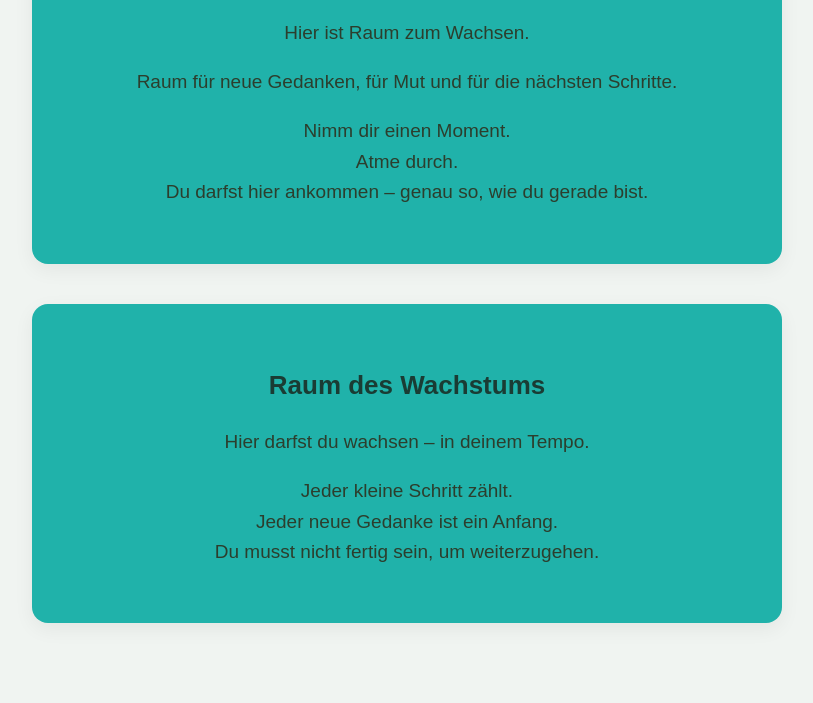
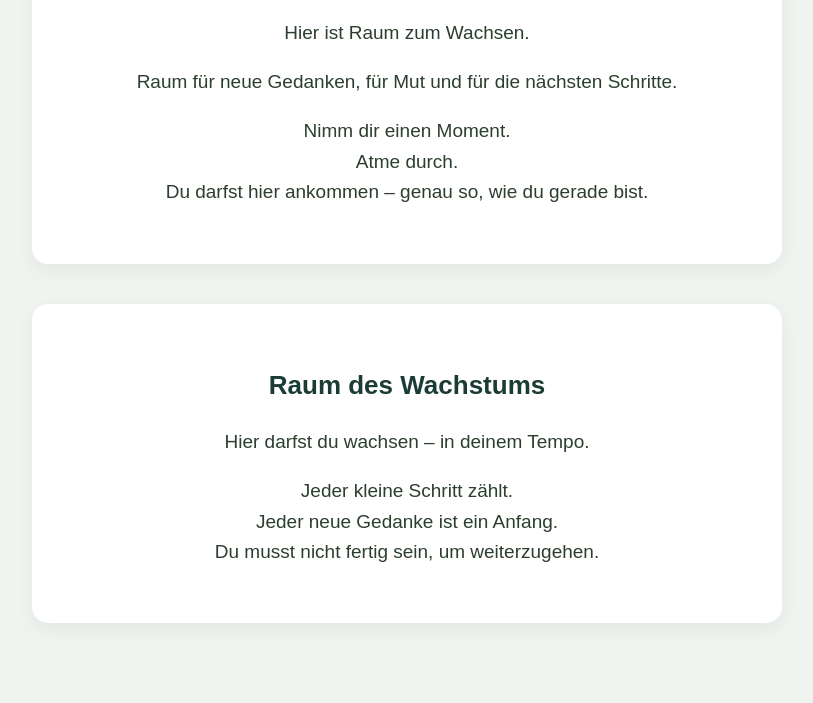
Before and after one commit to NabiForestSpace/NabiForestSpace.github.io, a plain HTML site: page index.html in a window 1280 px wide. Shown: the part 169-872 px from the top of the page, without its empty margins (233-1046 px from the left). Drawn offline with Linux system fonts and the light colour scheme.

Commit message:
Update index.html

```diff
--- a/index.html
+++ b/index.html
@@ -18,7 +18,7 @@
             margin: 0 auto;
         }
         .box {
-            background-color: #20B2AA;
+            background-color: #ffffff;
             border-radius: 16px;
             padding: 40px 35px;
             margin-bottom: 40px;
```
